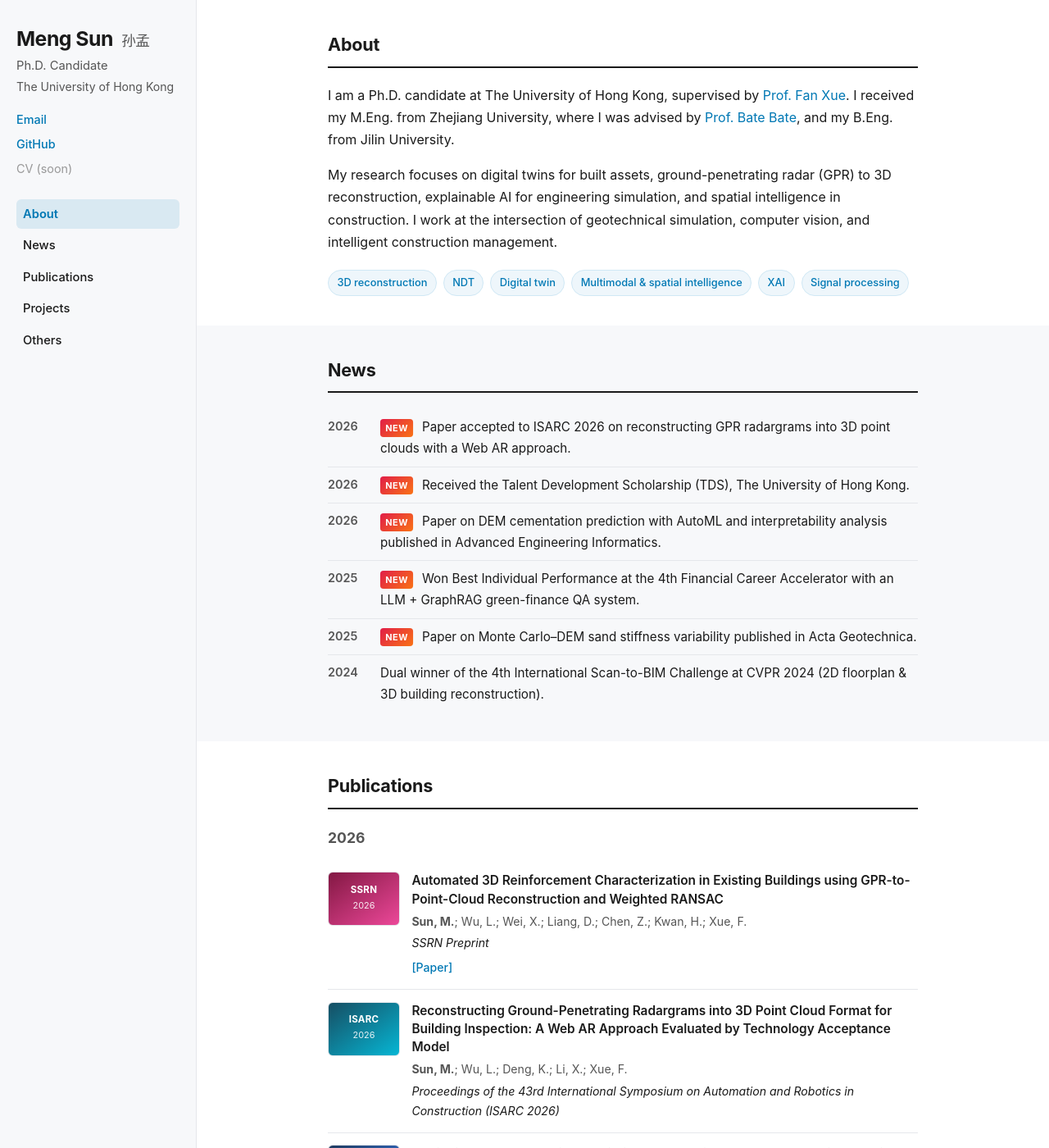
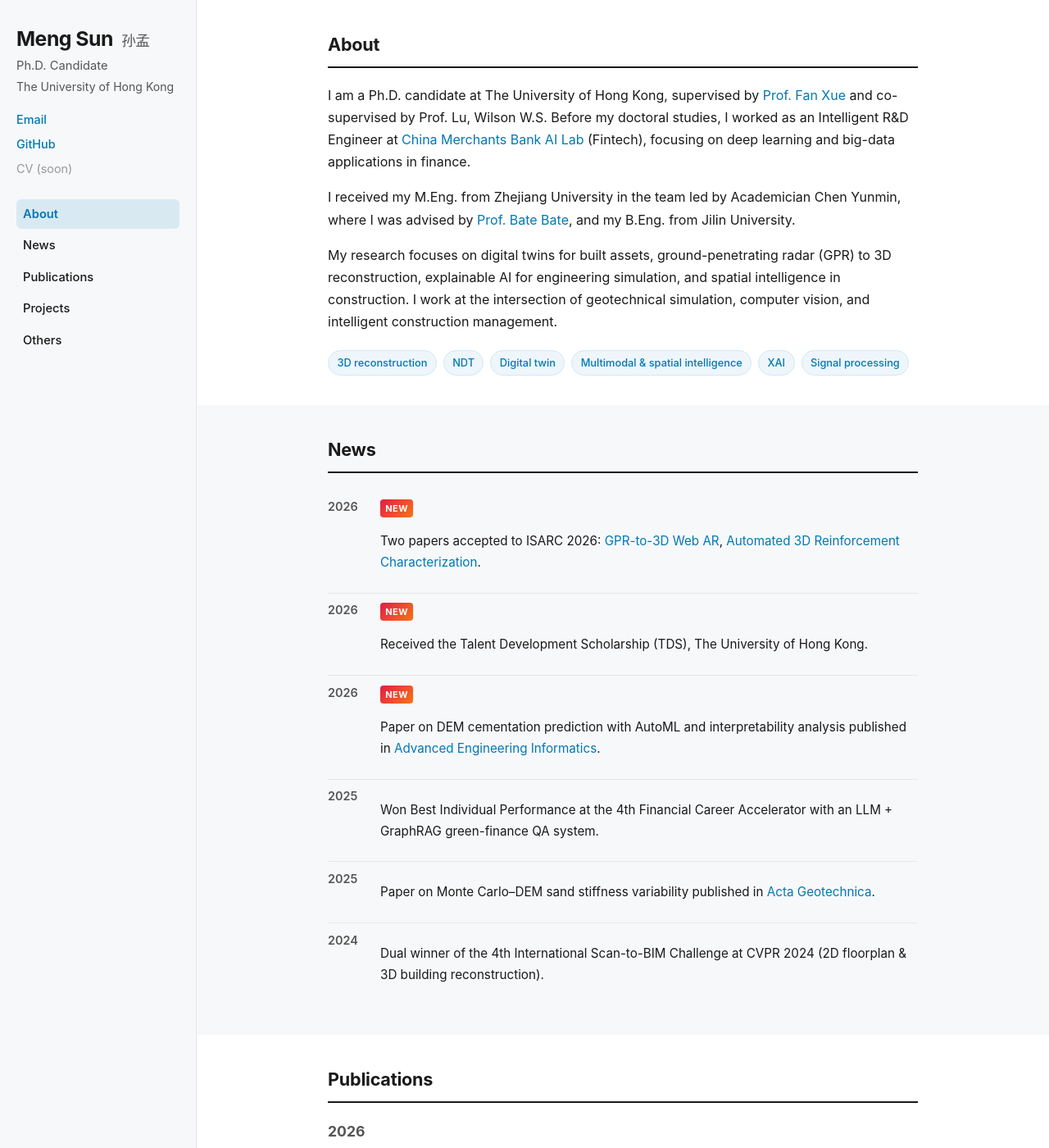
Before and after one commit to quenfly/quenfly.github.io, a Jekyll site: the page built from index.md, in a window 1280 px wide and 1400 px high. Shown: the whole window at 82% size. Built offline with Jekyll 4.4.1, drawn with Linux system fonts in a browser that asks for light colours; some of the changed text lies outside the part shown.

Commit message:
Update news badges, ISARC 2026 papers, projects, and about section
- Show animated New badges only for 2026 news items
- Add ISARC 2026 acceptance with DOI links in news and publications
- Update projects: remove Green Finance QA, add 3D Reinforcement repo
- About: CMB AI Lab, Chen Yunmin team at ZJU, PhD co-supervisor Wilson Lu

Co-authored-by: Simon Sun <quenfly@users.noreply.github.com>

```diff
--- a/_data/news.yml
+++ b/_data/news.yml
@@ -1,19 +1,20 @@
 # Order: ISARC → TDS → AutoML → LLM+GraphRAG → MC-DEM → CVPR 2024
+# new: true only for 2026 items (animated badge)
 - date: "2026"
-  text: "Paper accepted to ISARC 2026 on reconstructing GPR radargrams into 3D point clouds with a Web AR approach."
+  text: "Two papers accepted to ISARC 2026: [GPR-to-3D Web AR](https://doi.org/10.22260/ISARC2026/0299), [Automated 3D Reinforcement Characterization](https://doi.org/10.22260/ISARC2026/0208)."
   new: true
 - date: "2026"
   text: "Received the Talent Development Scholarship (TDS), The University of Hong Kong."
   new: true
 - date: "2026"
-  text: "Paper on DEM cementation prediction with AutoML and interpretability analysis published in Advanced Engineering Informatics."
+  text: "Paper on DEM cementation prediction with AutoML and interpretability analysis published in [Advanced Engineering Informatics](https://doi.org/10.1016/j.aei.2025.104060)."
   new: true
 - date: "2025"
   text: "Won Best Individual Performance at the 4th Financial Career Accelerator with an LLM + GraphRAG green-finance QA system."
-  new: true
+  new: false
 - date: "2025"
-  text: "Paper on Monte Carlo–DEM sand stiffness variability published in Acta Geotechnica."
-  new: true
+  text: "Paper on Monte Carlo–DEM sand stiffness variability published in [Acta Geotechnica](https://doi.org/10.1007/s11440-025-02539-5)."
+  new: false
 - date: "2024"
   text: "Dual winner of the 4th International Scan-to-BIM Challenge at CVPR 2024 (2D floorplan & 3D building reconstruction)."
   new: false
--- a/_data/profile.yml
+++ b/_data/profile.yml
@@ -11,7 +11,9 @@ cv:
   path: "/assets/files/CV.pdf"
 
 about: |
-  I am a Ph.D. candidate at The University of Hong Kong, supervised by [Prof. Fan Xue](https://frankxue.com/). I received my M.Eng. from Zhejiang University, where I was advised by [Prof. Bate Bate](https://person.zju.edu.cn/en/bate), and my B.Eng. from Jilin University.
+  I am a Ph.D. candidate at The University of Hong Kong, supervised by [Prof. Fan Xue](https://frankxue.com/) and co-supervised by Prof. Lu, Wilson W.S. Before my doctoral studies, I worked as an Intelligent R&D Engineer at [China Merchants Bank AI Lab](https://www.cmbchina.com/) (Fintech), focusing on deep learning and big-data applications in finance.
+
+  I received my M.Eng. from Zhejiang University in the team led by Academician Chen Yunmin, where I was advised by [Prof. Bate Bate](https://person.zju.edu.cn/en/bate), and my B.Eng. from Jilin University.
 
   My research focuses on digital twins for built assets, ground-penetrating radar (GPR) to 3D reconstruction, explainable AI for engineering simulation, and spatial intelligence in construction. I work at the intersection of geotechnical simulation, computer vision, and intelligent construction management.
 
--- a/_data/projects.yml
+++ b/_data/projects.yml
@@ -1,10 +1,23 @@
 - name: "GPR-to-3D Point Cloud & Web AR for Building Inspection"
   description: "Reconstructing ground-penetrating radargrams into 3D point cloud format for built-asset inspection, with a web-based AR workflow evaluated via the Technology Acceptance Model."
+  links:
+    code: "https://github.com/quenfly/GPR-AR"
+    paper: "https://doi.org/10.22260/ISARC2026/0299"
   tags:
     - "GPR"
     - "3D reconstruction"
     - "Web AR"
     - "Digital twin"
+
+- name: "3D Reinforcement Characterization"
+  description: "Automated 3D reinforcement characterization in existing buildings using GPR-to-point-cloud reconstruction and weighted RANSAC."
+  links:
+    code: "https://github.com/quenfly/3D-reinforcement-characterization"
+    paper: "https://doi.org/10.22260/ISARC2026/0208"
+  tags:
+    - "GPR"
+    - "3D reconstruction"
+    - "Building inspection"
 
 - name: "AutoML & XAI for DEM Cementation Prediction"
   description: "Integrating automated machine learning and interpretability analysis to clarify shear-wave velocity predictions in discrete element simulation of cemented granular materials."
@@ -24,10 +37,3 @@
     - "Scan-to-BIM"
     - "Computer vision"
     - "BIM"
-
-- name: "Green Finance QA with LLM & GraphRAG"
-  description: "Built a green-finance question-answering system integrating large language models and GraphRAG; won Best Individual Performance at the 4th Financial Career Accelerator (2025)."
-  tags:
-    - "LLM"
-    - "GraphRAG"
-    - "FinTech"
--- a/_includes/academic/news.html
+++ b/_includes/academic/news.html
@@ -9,7 +9,7 @@
             {% if item.new %}
               <span class="academic-new-badge" aria-label="New">New</span>
             {% endif %}
-            {{ item.text }}
+            {{ item.text | markdownify }}
           </span>
         </li>
       {% endfor %}
--- a/_includes/academic/publications.html
+++ b/_includes/academic/publications.html
@@ -23,7 +23,7 @@
               {% if paper.links %}
                 <p class="academic-paper-links">
                   {% if paper.links.paper %}<a href="{{ paper.links.paper }}" target="_blank" rel="noopener noreferrer">[Paper]</a>{% endif %}
-                  {% if paper.links.arxiv %}<a href="{{ paper.links.arxiv }}" target="_blank" rel="noopener noreferrer">[arXiv]</a>{% endif %}
+                  {% if paper.links.arxiv %}<a href="{{ paper.links.arxiv }}" target="_blank" rel="noopener noreferrer">[Preprint]</a>{% endif %}
                   {% if paper.links.code %}<a href="{{ paper.links.code }}" target="_blank" rel="noopener noreferrer">[Code]</a>{% endif %}
                   {% if paper.links.slides %}<a href="{{ paper.links.slides }}" target="_blank" rel="noopener noreferrer">[Slides]</a>{% endif %}
                   {% if paper.links.project %}<a href="{{ paper.links.project }}" target="_blank" rel="noopener noreferrer">[Project]</a>{% endif %}
```
Also changed, not shown: _data/publications.yml (+6 -3 lines).
